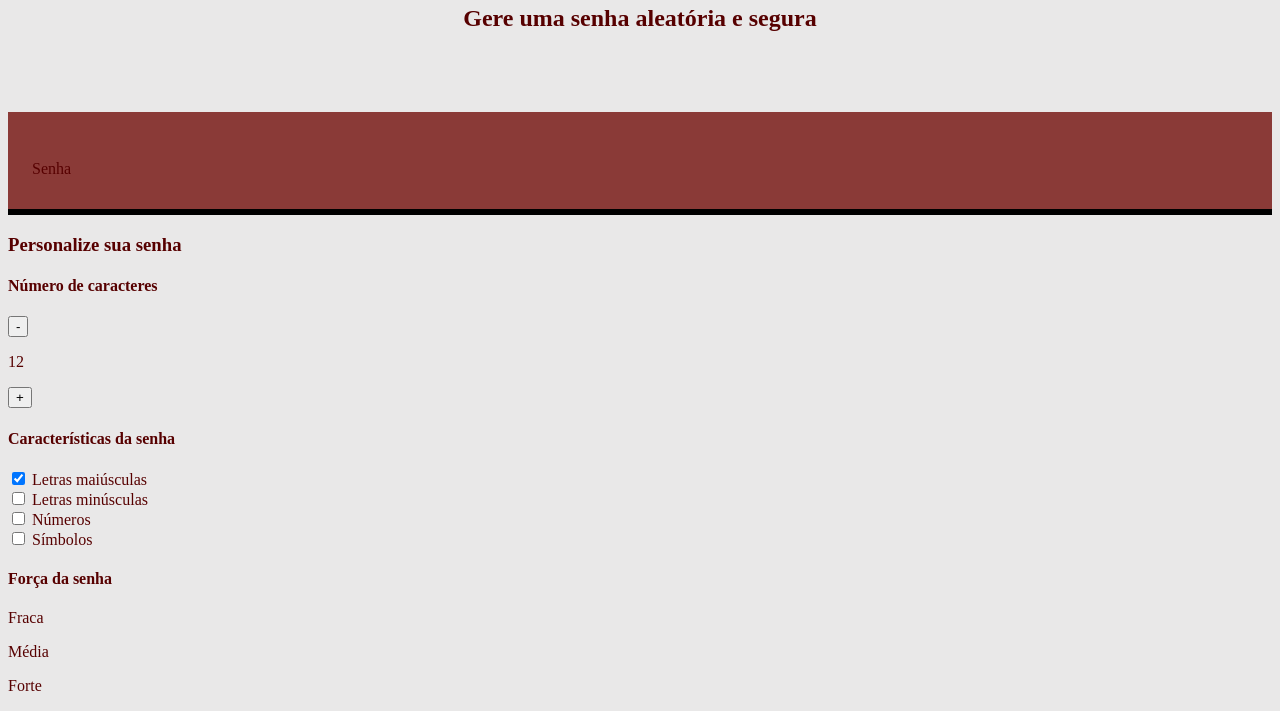
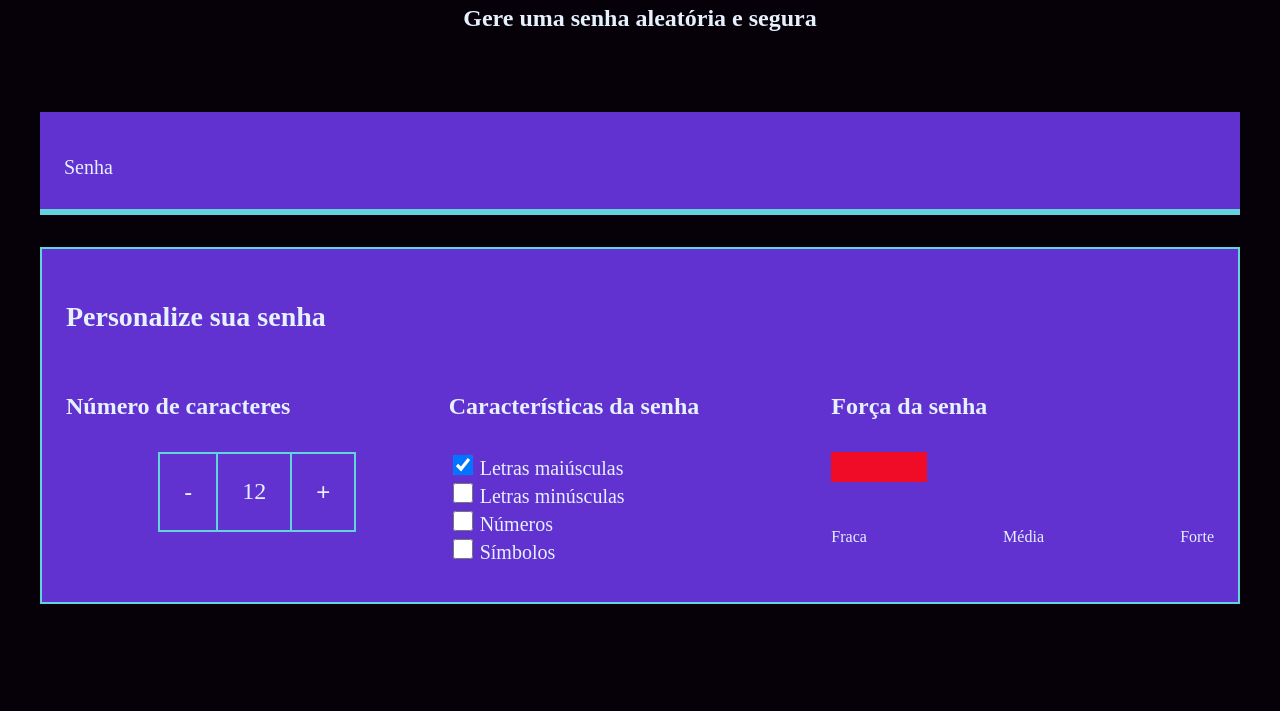
Before and after one commit to niksouza/senha-segura, a plain HTML site: page index.html in a window 1280 px wide. Shown: the part 207-918 px from the top of the page. After the commit the page ends 819 px from the top, so only its background shows below. Drawn offline with Linux system fonts and the light colour scheme.

Commit message:
Add files via upload

```diff
--- a/style.css
+++ b/style.css
@@ -2,11 +2,11 @@
 
 :root{
 
-    --branco: rgb(87, 0, 0);
-    --cor-de-fundo:#e9e8e8;
-    --fundo-senha: #8a3a37;
-    --fundo-texto: #ca1b1b;
-    --borda: #000000;
+    --branco: rgb(229, 241, 253);
+    --cor-de-fundo:#060008;
+    --fundo-senha: #6232d1;
+    --fundo-texto: #6232d1 ;
+    --borda: #62d3db;
     --robot: 'roboto Mono' monospace;
 
 
@@ -52,3 +52,109 @@ body{
     font-size: 40px;
     width: 70%;
 }
+#campo-senha:focus {
+    outline: none;
+}
+
+.conteudo {
+    max-width: 1200px;
+    margin: 0 auto;
+}
+
+.parametro {
+    background-color: var(--fundo-texto);
+    border: 2px solid var(--borda);
+    margin-top: 32px;
+    padding: 24px;
+}
+
+.parametro-titulo {
+    font-family: var(--roboto-mono);
+    font-size: 28px;
+}
+
+.parametro-senha__titulo {
+    font-size: 24px;
+}
+
+.parametro-coluna__senha {
+    display: flex;
+    flex-direction: column;
+    justify-content: center;
+}
+
+.parametro-senha {
+    width: 50%;
+    margin: 0 auto;
+}
+
+.parametro-senha-botoes {
+    display: flex;
+    justify-content: center;
+}
+
+.parametro-senha__botao {
+    background-color: var(--fundo-texto);
+    color: var(--branco);
+    border: 2px solid var(--borda);
+    padding: 24px;
+    font-size: 24px;
+    cursor: pointer;
+}
+
+.parametro-senha__texto {
+    padding: 24px;
+    border-top: 2px solid var(--borda);
+    border-bottom: 2px solid var(--borda);
+    margin: 0;
+    font-size: 24px;
+}
+
+label {
+    font-size: 20px;
+}
+
+.checkbox {
+    width: 20px;
+    height: 20px;
+    cursor: pointer;
+}
+
+.barra {
+    background-color: var(--fundo-senha);
+    height: 30px;
+    width: 100%;
+}
+
+.forca {
+    height: 30px;
+    position: relative;
+    bottom: 30px;
+}
+
+.fraca {
+    width: 25%;
+    background-color: #f00c27;
+}
+
+.media {
+    background-color: #FAF408;
+    width: 50%;
+}
+
+.forte {
+    background-color: #00FF85;
+    width: 100%;
+}
+
+.parametro-senha-textos {
+    display: flex;
+    justify-content: space-between;
+}
+
+
+@media screen and (min-width: 768px) {
+    .parametro-coluna__senha {
+        flex-direction: row;
+    }
+}
```
Also changed, not shown: main.js (added, +30 -0 lines).
